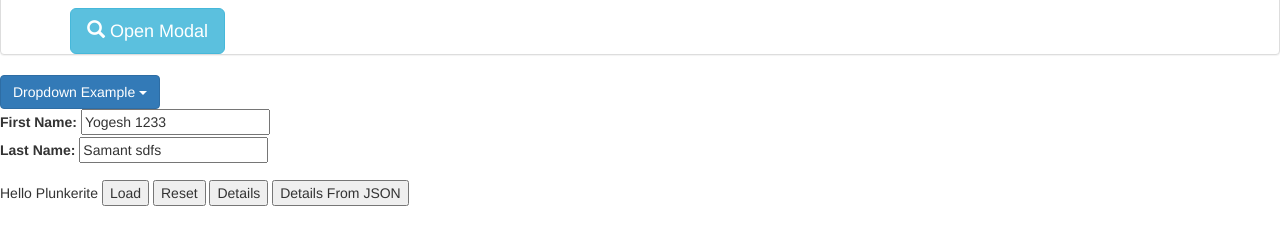
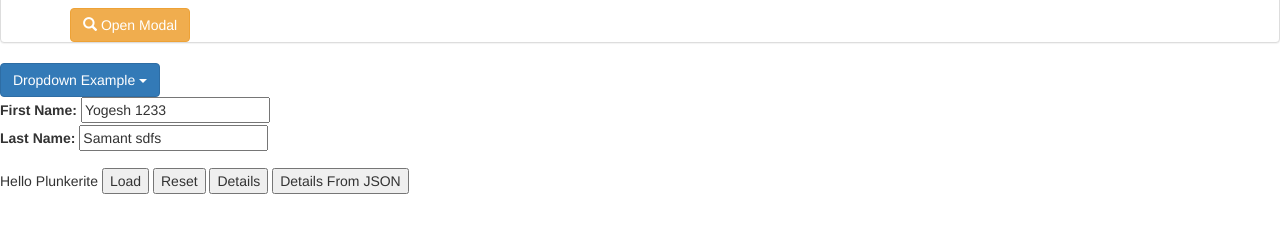
Before and after one commit to YogeSam/AngularLearning, a plain HTML site: page index.html in a window 1280 px wide. Shown: the part 56-300 px from the top of the page. Drawn offline with nearby package versions, Linux system fonts and the light colour scheme.

Commit message:
Update sayhello.html
Changed the color of the button from blue to yellow and reduced the size of the button.

```diff
--- a/sayhello.html
+++ b/sayhello.html
@@ -4,7 +4,7 @@
 <div class="container">
   <h2>Modal Example</h2>
   <!-- Trigger the modal with a button -->
-  <button type="button" title="Hooray!" class="btn btn-info btn-lg" data-toggle="modal" data-target="#myModal">
+  <button type="button" title="Hooray!" class="btn btn-warning btn-small" data-toggle="modal" data-target="#myModal">
      <span class="glyphicon glyphicon-search"></span>
       Open Modal
   </button>
```
